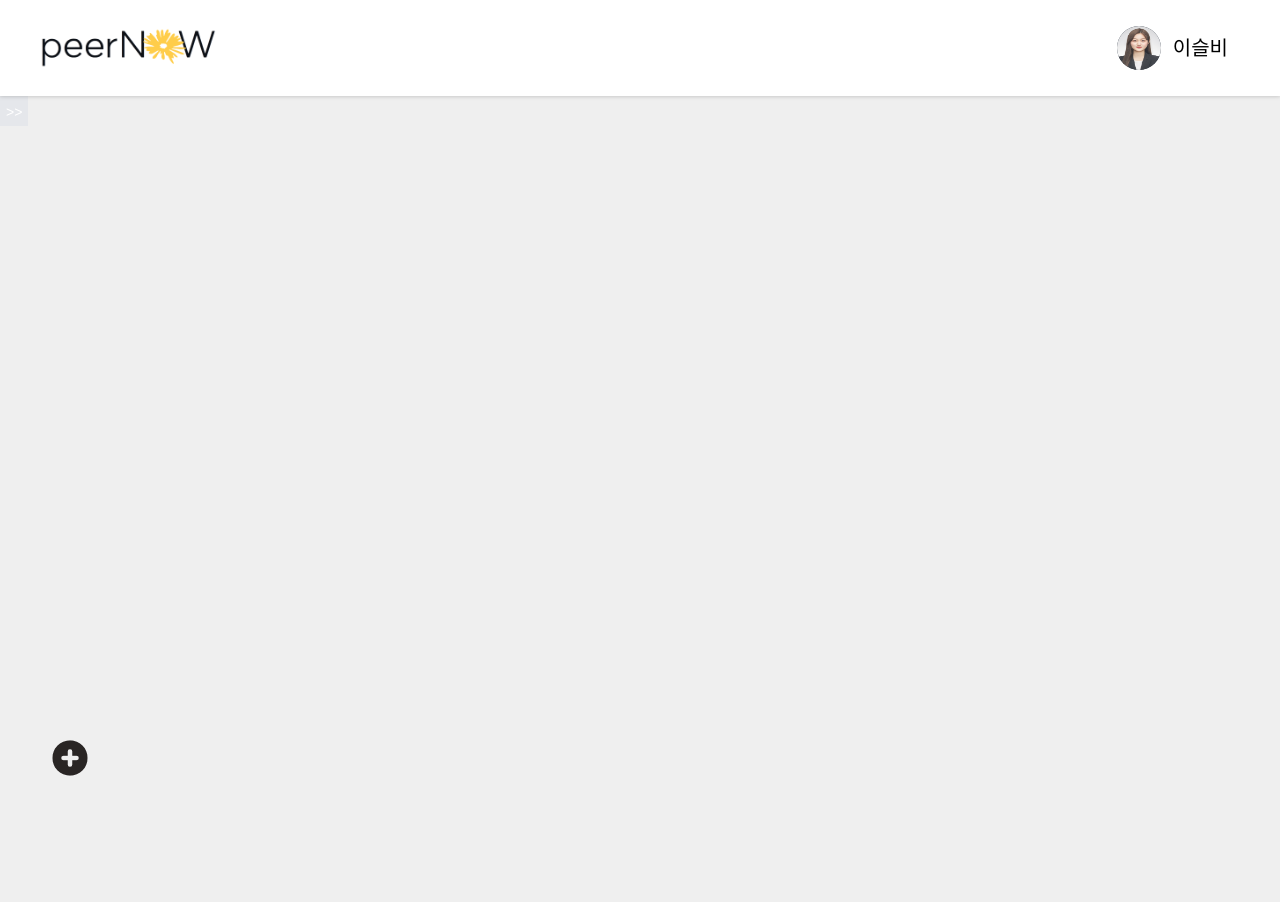
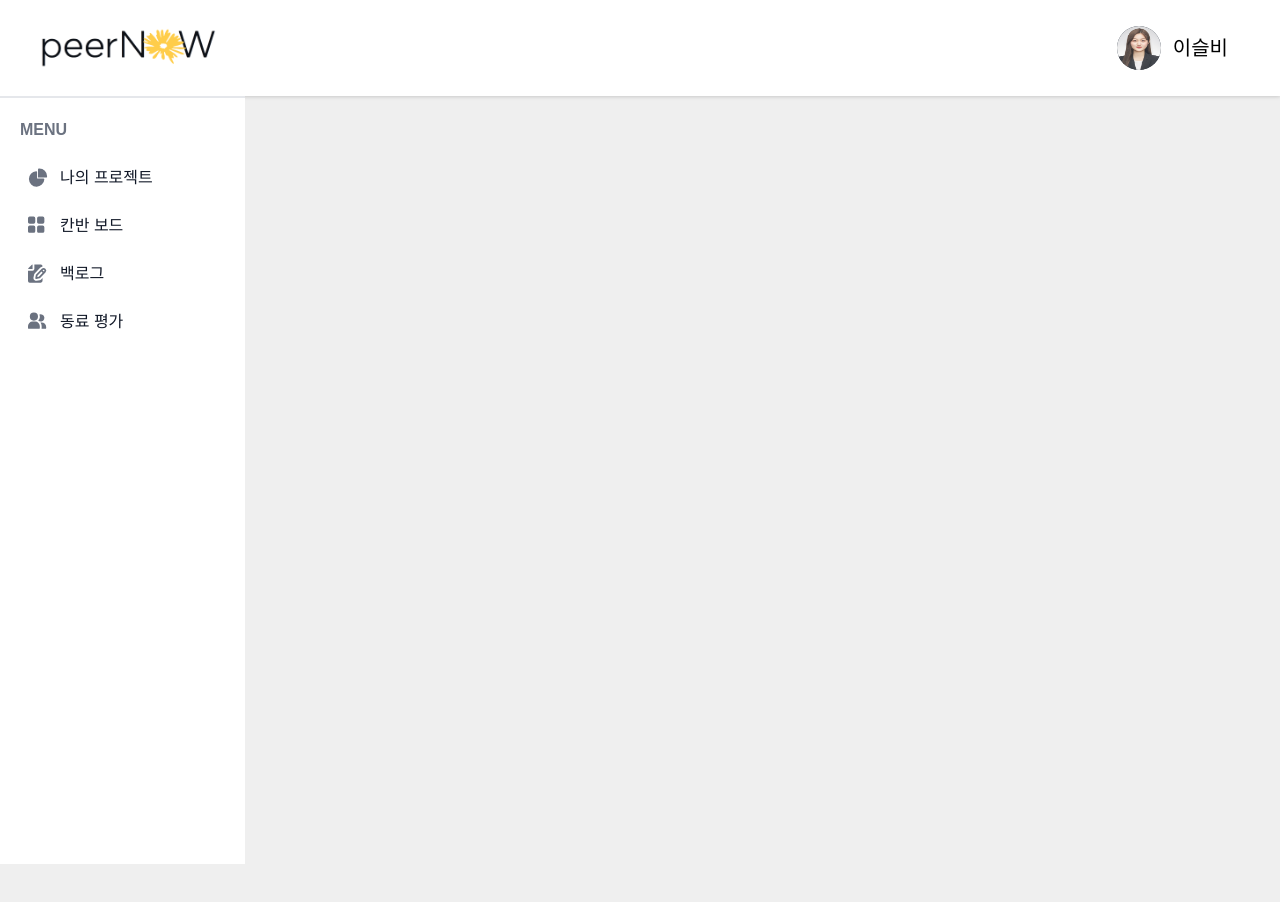
Before and after one commit to ystgd07/PeerNow-FE-, a React (Create React App) app: page / in a window 1280 px wide. Shown: the top 902 px of the page. After the commit the page ends 864 px from the top, so only its background shows below. Built offline with nearby package versions, Linux system fonts and the light colour scheme.

Commit message:
rf:       리펙토링 v1

```diff
--- a/src/App.js
+++ b/src/App.js
@@ -3,8 +3,6 @@ import { ReactQueryDevtools } from '@tanstack/react-query-devtools';
 import { BrowserRouter, Route, Routes } from 'react-router-dom';
 import Main from './pages/Main';
 import MyPage from './myPage/MyPage';
-import Snb from './ui/Snb';
-import Gnb from './ui/Gnb';
 import Home from './pages/Home';
 
 const queryClient = new QueryClient({
@@ -20,16 +18,12 @@ function App() {
     <QueryClientProvider client={queryClient}>
       <ReactQueryDevtools initialIsOpen={false} />
       <BrowserRouter>
-        {/* <Gnb />
-        <div className="flex flex-row overflow-scroll">
-          <Snb /> */}
         <Routes>
           <Route path="/" element={<Home />}>
             <Route path="/main" element={<Main />} />
             <Route path="/mypage" element={<MyPage />} />
           </Route>
         </Routes>
-        {/* </div> */}
       </BrowserRouter>
     </QueryClientProvider>
   );
--- a/src/features/newproject/Button.jsx
+++ b/src/features/newproject/Button.jsx
@@ -7,15 +7,12 @@ export default function Button() {
 
   return (
     <HiPlusCircle
-      className={`ml-12 transition-all duration-200 cursor-pointer w-11 h-11 text-stone-800 z-50 sticky bottom-0 left-0`}
+      className={`ml-2 transition-all duration-200 cursor-pointer w-8 h-8 text-stone-800 z-50  `}
       onClick={setPjtModal}
       style={{
         transform: `${pjtModal ? 'rotate(45deg)' : 'rotate(90deg)'} `,
         scale: `${pjtModal ? '0.9' : '1'} `,
         zIndex: 30,
-        position: 'sticky',
-        bottom: '20',
-        left: '20',
       }}
     />
   );
--- a/src/features/newproject/PjtInfo.jsx
+++ b/src/features/newproject/PjtInfo.jsx
@@ -7,9 +7,9 @@ export default function PjtInfo() {
   const { hover } = useHover((state) => state);
 
   return (
-    <div className="ml-3 ">
+    <div className="ml-3">
       <div
-        className={`transition-all duration-200 max-w-md p-4  bg-white border-gray-200 rounded-lg shadow-lg t w-screen h-fit sm:p-8 dark:bg-gray-500 dark:border-gray-500 ${
+        className={`transition-all duration-200 max-w-md p-4   bg-white border-gray-200 rounded-lg shadow-lg t w-screen h-fit sm:p-8 dark:bg-gray-500 dark:border-gray-500 ${
           hover ? 'opacity-100' : 'opacity-0'
         } `}
       >
--- a/src/features/newproject/Title.jsx
+++ b/src/features/newproject/Title.jsx
@@ -1,10 +1,12 @@
 import React from 'react';
+import Button from './Button';
 
 export default function Title() {
   return (
     <div className="flex mt-4">
-      <div className="flex flex-row py-5 text-xl w-fit">
+      <div className="flex flex-row items-center justify-center py-5 text-xl w-fit">
         <p className="font-bold">나의 프로젝트</p>
+        <Button />
       </div>
     </div>
   );
--- a/src/index.css
+++ b/src/index.css
@@ -5,7 +5,7 @@
 /* 'SUITE' 폰트 스타일  */
 @import url('https://cdn.jsdelivr.net/gh/sun-typeface/SUITE/fonts/static/woff2/SUITE.css');
 body {
-  height: 100vh;
+  height: 500px;
   font-family: 'SUITE', sans-serif;
   background-color: #efefef;
 }
--- a/src/pages/Home.jsx
+++ b/src/pages/Home.jsx
@@ -2,19 +2,21 @@ import React from 'react';
 import Gnb from '../ui/Gnb';
 import Snb from '../ui/Snb';
 import { Outlet } from 'react-router-dom';
-import Button from '../features/newproject/Button';
+import SideModal from '../features/newproject/SideModal';
 
 export default function Home() {
   return (
     <>
       <Gnb />
-      <div className="flex flex-row h-screen">
+      <div className="relative flex flex-row">
         <Snb />
+
         <div className="flex flex-row w-3/4 ml-10">
           <Outlet />
         </div>
+
+        <SideModal />
       </div>
-      <Button />
     </>
   );
 }
--- a/src/pages/Main.jsx
+++ b/src/pages/Main.jsx
@@ -2,21 +2,19 @@ import React from 'react';
 import Title from '../features/newproject/Title';
 import MyProjectCard from '../features/newproject/MyProjectCard';
 import PjtInfo from '../features/newproject/PjtInfo';
+import { useProjectModal } from '../store/store';
 import Button from '../features/newproject/Button';
-import SideModal from '../features/newproject/SideModal';
-import { useProjectModal } from '../store/store';
-
 export default function Main() {
   const { setPjtModalFalse } = useProjectModal((state) => state);
 
   return (
     <div className={`relative flex flex-row justify-center`}>
       <div className={`flex flex-col`}>
+        <Title />
         <div
           className="flex flex-col items-center justify-center"
           onClick={setPjtModalFalse}
         >
-          <Title />
           <div className="flex rl">
             <div className="flex ">
               <MyProjectCard />
@@ -25,10 +23,6 @@ export default function Main() {
           </div>
         </div>
       </div>
-
-      <div className="sticky top-0 right-0 z-50 w-full h-full">
-        <SideModal />
-      </div>
     </div>
   );
 }
--- a/src/ui/Snb.jsx
+++ b/src/ui/Snb.jsx
@@ -1,22 +1,14 @@
 import React, { useState } from 'react';
+import Button from '../features/newproject/Button';
 
 export default function Snb() {
   const [isDrawerOpen, setIsDrawerOpen] = useState(false);
 
-  const openDrawer = () => {
-    setIsDrawerOpen(true);
-  };
-
-  const closeDrawer = () => {
-    setIsDrawerOpen(false);
-  };
-
   return (
     <>
-      {isDrawerOpen ? (
       <div
         id="drawer-navigation"
-          className="relative left-0 z-20 w-1/4 p-4 bg-white border-t-2 h-SectionH dark:bg-gray-800"
+        className="relative left-0 z-20 w-1/4 p-5 bg-white border-t-2 h-SectionH dark:bg-gray-800"
         tabIndex="1"
         aria-labelledby="drawer-navigation-label"
       >
@@ -28,25 +20,9 @@ export default function Snb() {
         </h5>
         <button
           type="button"
-            onClick={closeDrawer}
           aria-controls="drawer-navigation"
           className="text-gray-400 bg-transparent hover:bg-gray-200 hover-text-gray-900 rounded-lg text-sm p-1.5 absolute top-2.5 right-2.5 inline-flex items-center dark:hover-bg-gray-600 dark:hover-text-white"
-          >
-            <svg
-              aria-hidden="true"
-              className="w-5 h-5"
-              fill="currentColor"
-              viewBox="0 0 20 20"
-              xmlns="http://www.w3.org/2000/svg"
-            >
-              <path
-                fillRule="evenodd"
-                d="M4.293 4.293a1 1 0 011.414 0L10 8.586l4.293-4.293a1 1 0 111.414 1.414L11.414 10l4.293 4.293a1 1 0 01-1.414 1.414L10 11.414l-4.293 4.293a1 1 0 01-1.414-1.414L8.586 10 4.293 5.707a1 1 0 010-1.414z"
-                clipRule="evenodd"
-              />
-            </svg>
-            <span className="sr-only">Close menu</span>
-          </button>
+        ></button>
         <div className="py-4 overflow-y-auto">
           <ul className="space-y-2 font-medium">
             {/* 나의 프로젝트 */}
@@ -127,17 +103,6 @@ export default function Snb() {
           </ul>
         </div>
       </div>
-      ) : (
-        <div className="text-start">
-          <button
-            className="text-white text-sm border-t-2 p-1 px-1.5 bg-gray-200   "
-            type="button"
-            onClick={openDrawer}
-          >
-            &gt;&gt;
-          </button>
-        </div>
-      )}
     </>
   );
 }
```
Lines whose indentation alone changed are shown as unchanged.
